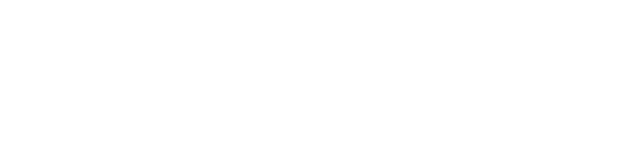
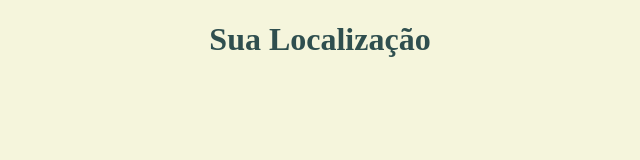
Before and after one commit to AynneSilva/exercicio-js, a plain HTML site: page index2.html in a window 1280 px wide. Shown: the whole page, without its empty margins (320-960 px from the left). Drawn offline with Linux system fonts and the light colour scheme; some packages are replaced by stand-ins of ours.

Commit message:
alterando o css

```diff
--- a/index2.html
+++ b/index2.html
@@ -1,10 +1,20 @@
 <!DOCTYPE html>
-<html lang="en">
+<html lang="pt-br">
 
 <head>
     <meta charset="UTF-8">
     <meta name="viewport" content="width=device-width, initial-scale=1.0">
     <title>Api com Maps</title>
+    <style>
+        body {
+            background-color: beige;
+        }
+
+        h1 {
+            color: darkslategray;
+            text-align: center;
+        }
+    </style>
     <script>
         var map, infoWindow;
 
@@ -48,6 +58,9 @@
 </head>
 
 <body>
+    <div>
+        <h1>Sua Localização</h1>
+    </div>
     <div id="map"></div>
 </body>
 <script async defer src="https://maps.googleapis.com/maps/api/js?key=&callback=initMap">
```
